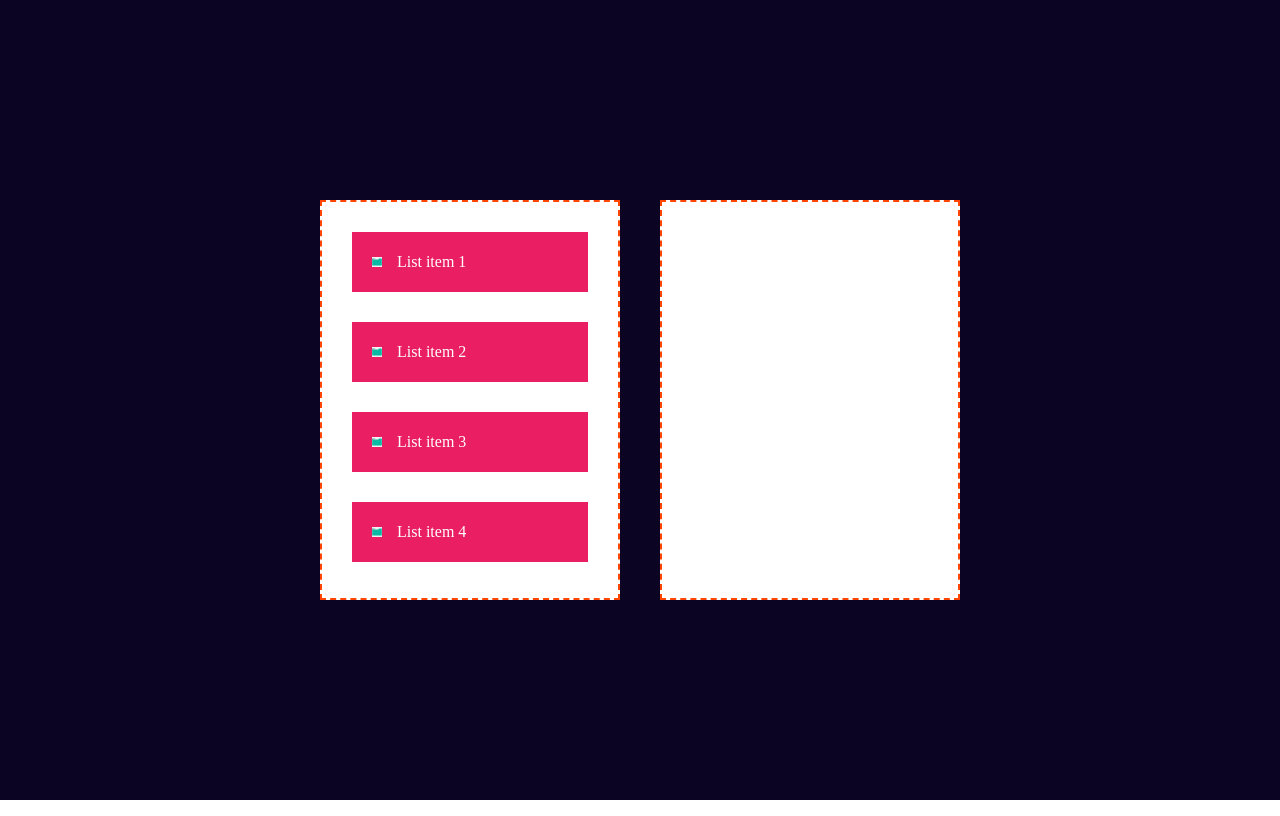
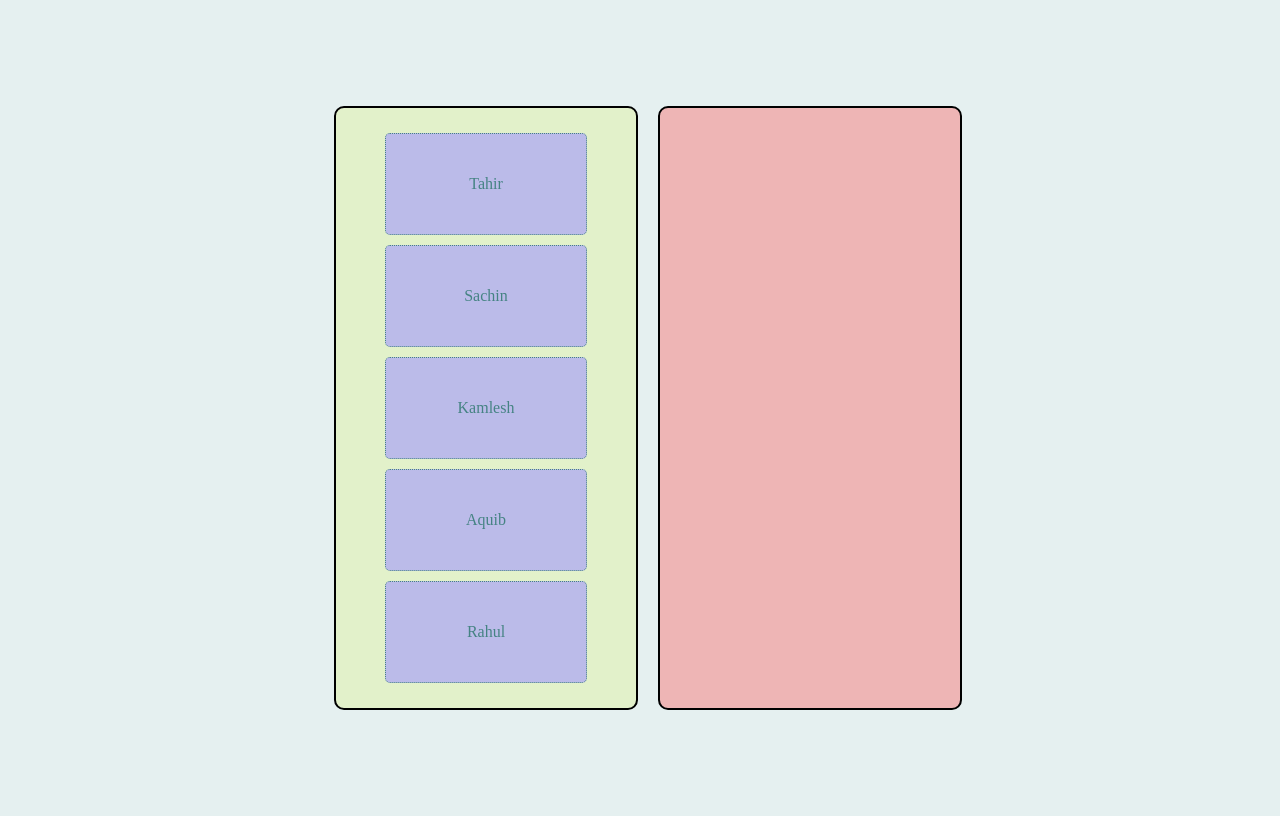
Before and after one commit to Saadmehmood1234/project7, a plain HTML site: page index.html in a window 1280 px wide. Drawn offline with Linux system fonts and the light colour scheme.

Commit message:
redesign

```diff
--- a/index.html
+++ b/index.html
@@ -1,23 +1,88 @@
 <!DOCTYPE html>
 <html lang="en">
-<head>
-    <meta charset="UTF-8">
-    <meta name="viewport" content="width=device-width, initial-scale=1.0">
-    <title>Drag and Drop</title>
-    <link rel="stylesheet" href="seventhproject.css">
-</head>
-<body>
-    <div class="container">
-        <div id="left">
-            <div class="list" draggable="true"><img src="a.png">List item 1</div>
-            <div class="list" draggable="true"><img src="a.png">List item 2</div>
-            <div class="list" draggable="true"><img src="a.png">List item 3</div>
-            <div class="list" draggable="true"><img src="a.png">List item 4</div>
-
-        </div>
-        <div id="right"></div>
+  <head>
+    <meta charset="UTF-8" />
+    <meta name="viewport" content="width=device-width, initial-scale=1.0" />
+    <title>Document</title>
+    <style>
+      body {
+        display: flex;
+        justify-content: center;
+        align-items: center;
+        background-color: rgb(229, 240, 240);
+        width: 100%;
+        height: 100vh;
+        gap: 20px;
+      }
+      .right {
+        display: flex;
+        background-color: rgb(238, 181, 181);
+        justify-content: center;
+        align-items: center;
+        border: 2px solid;
+        width: 300px;
+        height: 600px;
+        flex-direction: column;
+        border-radius: 10px;
+        gap: 10px;
+      }
+      .left {
+        display: flex;
+        background-color: rgb(226, 241, 202);
+        justify-content: center;
+        align-items: center;
+        border: 2px solid;
+        width: 300px;
+        height: 600px;
+        flex-direction: column;
+        border-radius: 10px;
+        gap: 10px;
+      }
+      .elem {
+        display: flex;
+        justify-content: center;
+        align-items: center;
+        border: 1px dotted;
+        background-color: rgb(187, 187, 233);
+        width: 200px;
+        height: 100px;
+        border-radius: 5px;
+        color: rgb(69, 131, 131);
+      }
+    </style>
+  </head>
+  <body>
+    <div class="left" id="left">
+      <div class="elem" draggable="true">Tahir</div>
+      <div class="elem" draggable="true">Sachin</div>
+      <div class="elem" draggable="true">Kamlesh</div>
+      <div class="elem" draggable="true">Aquib</div>
+      <div class="elem" draggable="true">Rahul</div>
     </div>
-
-    <script src="seventhproject.js"></script>
-</body>
+    <div class="right" id="right"></div>
+  </body>
+  <script>
+    let elements = document.getElementsByClassName("elem");
+    let leftBox = document.getElementById("left");
+    let rightBox = document.getElementById("right");
+    for (let el of elements) {
+      el.addEventListener("dragstart", function (e) {
+        let selected = e.target;
+        rightBox.addEventListener("dragover", function (e) {
+          e.preventDefault();
+        });
+        rightBox.addEventListener("drop",function(e){
+            rightBox.appendChild(selected);
+            selected=null;
+        })
+        leftBox.addEventListener("dragover",function(e){
+            e.preventDefault()
+        })
+        leftBox.addEventListener("drop",function(e){
+            leftBox.appendChild(selected);
+            selected=null
+        })
+      });
+    }
+  </script>
 </html>
--- a/seventhproject.css
+++ /dev/null
@@ -1,34 +0,0 @@
-*{
-    padding:0;
-    margin:0;
-    box-sizing: border-box;
-}
-.container{
-    width:100%;
-    min-height: 100vh;
-    background: #0b0423;
-    display: flex;
-    align-items: center;
-    justify-content: center;
-}
-#left,#right{
-    width:300px;
-    min-height: 400px;
-    margin:20px;
-    border:2px dashed orangered;
-    background: #fff;
-}
-.list{
-    background: #e91e63;
-    height:60px;
-    margin:30px;
-    color:#fff;
-    display: flex;
-    align-items: center;
-    cursor:grab;
-}
-.list img{
-    width:10px;
-    margin-right:15px;
-    margin-left: 20px;
-}
--- a/seventhproject.js
+++ /dev/null
@@ -1,22 +0,0 @@
-let lists=document.getElementsByClassName("list");
-let rightBox=document.getElementById("right");
-let leftBox=document.getElementById("left");
-for(let list of lists){
-  list.addEventListener("dragstart",function(p){
-    let selected=p.target;
-    rightBox.addEventListener("dragover",function(p){
-        p.preventDefault();
-    });
-    rightBox.addEventListener("drop",function(p){
-        rightBox.appendChild(selected);
-        selected=null;
-    });
-    leftBox.addEventListener("dragover",function(p){
-        p.preventDefault();
-    });
-    leftBox.addEventListener("drop",function(p){
-        leftBox.appendChild(selected);
-        selected=null;
-    })
-  })
-}
```
Also changed, not shown: a.png (deleted), 1 other file.
